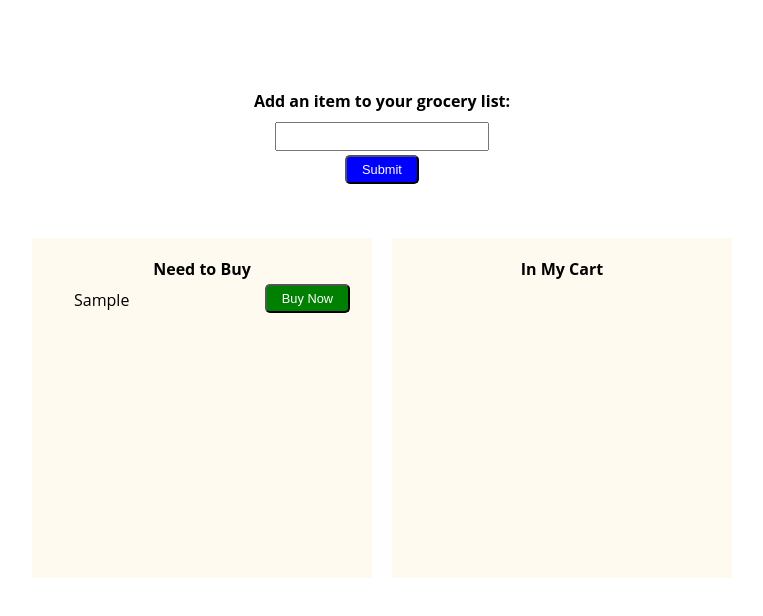
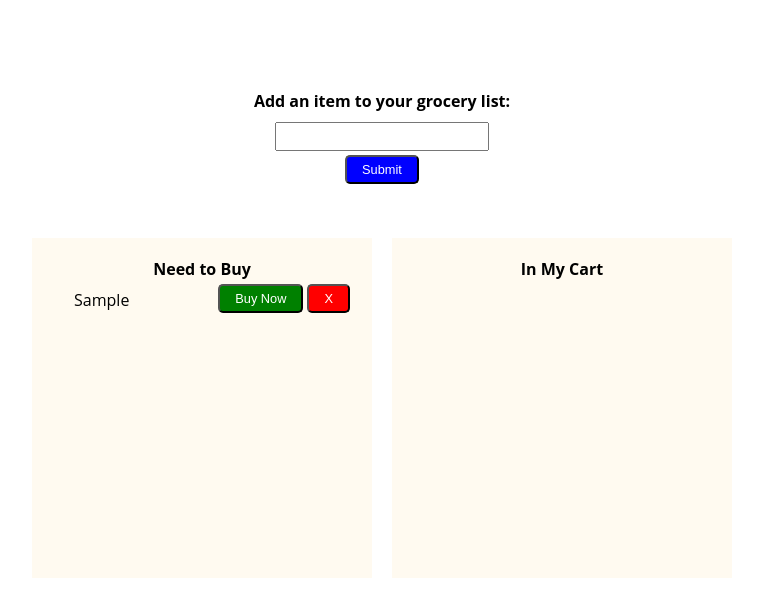
Before and after one commit to connectblocks/grocerylist, a React (Create React App) app in the folder client/: page / in a window 1280 px wide. Both pictures are taken after typing "Sample" into the empty fields and a click on the button "Submit". Shown: the top 616 px of the page, without its empty margins (258-1021 px from the left). Built offline with nearby package versions, Linux system fonts and the light colour scheme; the HTML template or start-up script is replaced by a standard one.

Commit message:
added removed button on Need to buy list

```diff
--- a/client/src/App.jsx
+++ b/client/src/App.jsx
@@ -12,8 +12,8 @@ class App extends React.Component {
       purchasedList: []
     }
     this.handleAddtoList = this.handleAddtoList.bind(this);
-    this.handlePurchase = this.handlePurchase.bind(this);
-    this.handleRemove=this.handleRemove.bind(this);
+    this.handleChangeInGroceryList = this.handleChangeInGroceryList.bind(this);
+    this.handleInCartRemove = this.handleInCartRemove.bind(this);
   }
 
   handleAddtoList(event) {
@@ -29,17 +29,23 @@ class App extends React.Component {
     }
   }
 
-  handlePurchase(event) {
+  handleChangeInGroceryList(event) {
     const newGroceryList = this.state.groceryList.slice();
     newGroceryList.splice( newGroceryList.indexOf(event.target.value), 1 );
 
-    this.setState({
-      purchasedList: [ ...this.state.purchasedList, event.target.value ],
-      groceryList: newGroceryList
-    });
+    if(event.target.name === 'add') {
+      this.setState({
+        purchasedList: [ ...this.state.purchasedList, event.target.value ],
+        groceryList: newGroceryList
+      });
+    } else if (event.target.name === 'remove') {
+      this.setState({
+        groceryList: newGroceryList
+       });
+    }
   }
 
-  handleRemove(event) {
+  handleInCartRemove(event) {
     const newPurchasedList = this.state.purchasedList.slice();
     newPurchasedList.splice( newPurchasedList.indexOf(event.target.value), 1 );
 
@@ -63,10 +69,10 @@ class App extends React.Component {
         </form>
       <div className="container">
         <div className="item">
-          <GroceryNeedtoBuy groceryList={this.state.groceryList} handlePurchase={this.handlePurchase}/>
+          <GroceryNeedtoBuy groceryList={this.state.groceryList} handleChangeInGroceryList={this.handleChangeInGroceryList}/>
         </div>
         <div className="item">
-          <GroceryInMyCart purchasedList={this.state.purchasedList} handleRemove={this.handleRemove}/>
+          <GroceryInMyCart purchasedList={this.state.purchasedList} handleInCartRemove={this.handleInCartRemove}/>
         </div>
       </div>
     </div>
--- a/client/src/components/GroceryInMyCart.js
+++ b/client/src/components/GroceryInMyCart.js
@@ -1,12 +1,12 @@
 import React from 'react';
 
-const GroceryInMyCart = ({ purchasedList, handleRemove }) => {
+const GroceryInMyCart = ({ purchasedList, handleInCartRemove }) => {
   const purchased = purchasedList.map((item) => (
-    <div>
-      <span key={item}>{item}</span>
+    <div key={item}>
+      <span >{item}</span>
       <button className="remove"
         value={item}
-        onClick={handleRemove}
+        onClick={handleInCartRemove}
         style={{float:'right'}}
       >Remove</button>
     </div>
--- a/client/src/components/GroceryNeedtoBuy.js
+++ b/client/src/components/GroceryNeedtoBuy.js
@@ -1,12 +1,19 @@
 import React from 'react';
 
-const GroceryNeedtoBuy = ({groceryList, handlePurchase}) => {
+const GroceryNeedtoBuy = ({groceryList, handleChangeInGroceryList}) => {
   const needToBuy = groceryList.map((item) => (
-    <div>
-      <span key={item}>{item}</span>
+    <div key={item}>
+      <span>{item}</span>
+      <button className="remove"
+        name="remove"
+        value={item}
+        onClick={handleChangeInGroceryList}
+        style={{float:'right'}}
+      >X</button>
       <button
+        name="add"
         value={item}
-        onClick={handlePurchase}
+        onClick={handleChangeInGroceryList}
         style={{float:'right'}}
       >Buy Now</button>
     </div>
```
Also changed, not shown: 1 other file (tests, documents, lock files or other folders).
